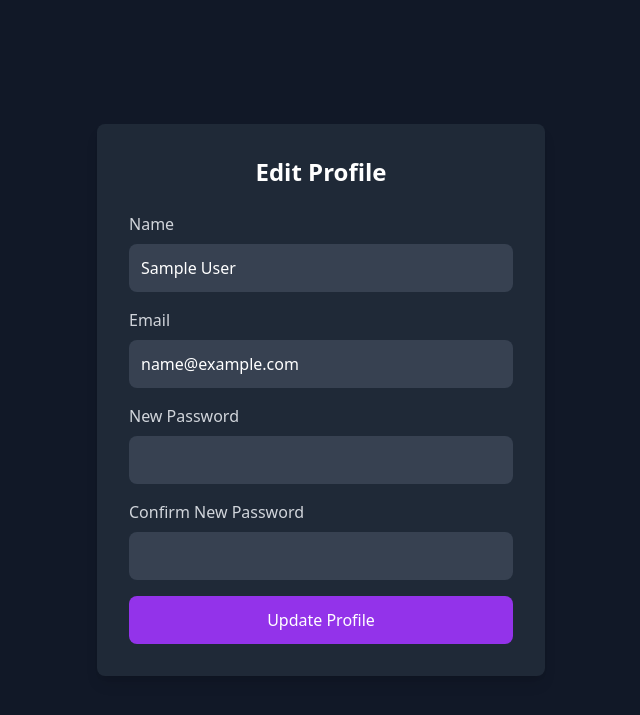
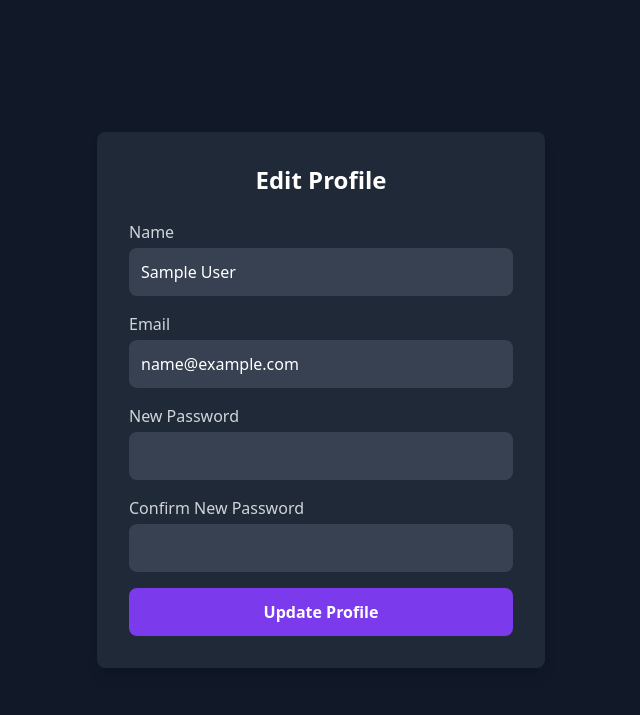
Before and after one commit to KnoWingFly/eventwebsitephp, a PHP site: page /user/edit_profile.php in a window 1280 px wide. Shown: the top 715 px of the page, without its empty margins (319-959 px from the left). Run offline with PHP 8.4, Linux system fonts and the light colour scheme; the visitor is signed in with stand-in values (Sample User, id 1); some libraries are stand-ins or nearby versions.

Commit message:
bagusin ui edit_profile

```diff
--- a/user/edit_profile.php
+++ b/user/edit_profile.php
@@ -25,18 +25,12 @@ if ($_SERVER["REQUEST_METHOD"] === "POST") {
 
 	// Update profile
 	if ($password && $password === $confirm_password) {
-		// Update name, email, and password
 		$hashed_password = password_hash($password, PASSWORD_DEFAULT);
-		$stmt_update = $pdo->prepare(
-			"UPDATE users SET name = ?, email = ?, password = ? WHERE id = ?",
-		);
+		$stmt_update = $pdo->prepare("UPDATE users SET name = ?, email = ?, password = ? WHERE id = ?");
 		$stmt_update->execute([$name, $email, $hashed_password, $user_id]);
 		$success = "Profile and password updated successfully!";
 	} elseif (!$password) {
-		// Update name and email only
-		$stmt_update = $pdo->prepare(
-			"UPDATE users SET name = ?, email = ? WHERE id = ?",
-		);
+		$stmt_update = $pdo->prepare("UPDATE users SET name = ?, email = ? WHERE id = ?");
 		$stmt_update->execute([$name, $email, $user_id]);
 		$success = "Profile updated successfully!";
 	} else {
@@ -51,45 +45,49 @@ if ($_SERVER["REQUEST_METHOD"] === "POST") {
     <meta charset="UTF-8">
     <meta name="viewport" content="width=device-width, initial-scale=1.0">
     <title>Edit Profile</title>
-    <script src="https://cdn.tailwindcss.com"></script>
+    <link href="https://cdn.jsdelivr.net/npm/tailwindcss@2.2.19/dist/tailwind.min.css" rel="stylesheet">
 </head>
-<body class="min-h-screen bg-gray-900 flex items-center justify-center">
-    <div class="w-full max-w-md bg-gray-800 p-8 rounded-lg shadow-lg">
-        <h1 class="text-2xl font-bold text-white mb-6 text-center">Edit Profile</h1>
+<body class="flex justify-center items-center min-h-screen bg-gray-900">
+    <div class="bg-gray-800 rounded-lg shadow-lg p-8 max-w-md w-full">
+        <h1 class="text-white text-center font-semibold text-2xl mb-6">Edit Profile</h1>
 
-        <!-- Success or Error Messages -->
+        <!-- Display error or success messages -->
         <?php if ($error): ?>
-            <p class="text-red-500 mb-4"><?= htmlspecialchars($error) ?></p>
+            <div class="mb-4 p-3 bg-red-500 text-white rounded-lg">
+                <?= htmlspecialchars($error) ?>
+            </div>
         <?php elseif ($success): ?>
-            <p class="text-green-500 mb-4"><?= htmlspecialchars($success) ?></p>
+            <div class="mb-4 p-3 bg-green-500 text-white rounded-lg">
+                <?= htmlspecialchars($success) ?>
+            </div>
         <?php endif; ?>
 
-        <form action="" method="post">
+        <form method="POST" action="">
             <div class="mb-4">
-                <label class="block text-gray-300 mb-2">Name</label>
-                <input type="text" name="name" value="<?= htmlspecialchars($user["name"]) ?>"
-                    required class="w-full p-3 bg-gray-700 text-white rounded-lg focus:outline-none focus:ring-2 focus:ring-purple-500">
+                <label for="name" class="block text-gray-300 mb-1">Name</label>
+                <input type="text" name="name" id="name" required value="<?= htmlspecialchars($user["name"]) ?>"
+                    class="block w-full rounded-lg p-3 bg-gray-700 text-white focus:ring-purple-500 focus:ring-2 focus:outline-none">
             </div>
 
             <div class="mb-4">
-                <label class="block text-gray-300 mb-2">Email</label>
-                <input type="email" name="email" value="<?= htmlspecialchars($user["email"]) ?>"
-                    required class="w-full p-3 bg-gray-700 text-white rounded-lg focus:outline-none focus:ring-2 focus:ring-purple-500">
+                <label for="email" class="block text-gray-300 mb-1">Email</label>
+                <input type="email" name="email" id="email" required value="<?= htmlspecialchars($user["email"]) ?>"
+                    class="block w-full rounded-lg p-3 bg-gray-700 text-white focus:ring-purple-500 focus:ring-2 focus:outline-none">
             </div>
 
             <div class="mb-4">
-                <label class="block text-gray-300 mb-2">New Password</label>
-                <input type="password" name="password"
-                    class="w-full p-3 bg-gray-700 text-white rounded-lg focus:outline-none focus:ring-2 focus:ring-purple-500">
+                <label for="password" class="block text-gray-300 mb-1">New Password</label>
+                <input type="password" name="password" id="password"
+                    class="block w-full rounded-lg p-3 bg-gray-700 text-white focus:ring-purple-500 focus:ring-2 focus:outline-none">
             </div>
 
             <div class="mb-4">
-                <label class="block text-gray-300 mb-2">Confirm New Password</label>
-                <input type="password" name="confirm_password"
-                    class="w-full p-3 bg-gray-700 text-white rounded-lg focus:outline-none focus:ring-2 focus:ring-purple-500">
+                <label for="confirm_password" class="block text-gray-300 mb-1">Confirm New Password</label>
+                <input type="password" name="confirm_password" id="confirm_password"
+                    class="block w-full rounded-lg p-3 bg-gray-700 text-white focus:ring-purple-500 focus:ring-2 focus:outline-none">
             </div>
 
-            <button type="submit" class="w-full bg-purple-600 hover:bg-purple-700 text-white py-3 px-6 rounded-lg">
+            <button type="submit" class="w-full p-3 bg-purple-600 hover:bg-purple-700 rounded-lg text-white font-semibold">
                 Update Profile
             </button>
         </form>
```
